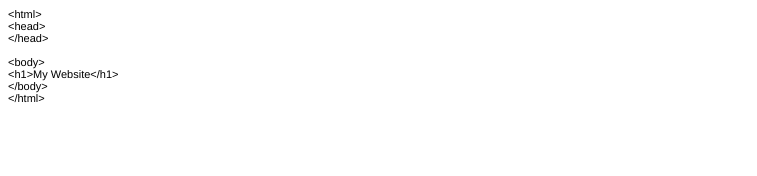
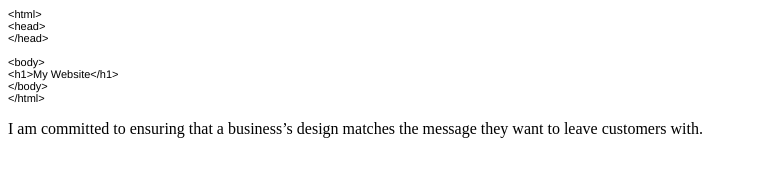
Before and after one commit to ewearmouth/thewebsite, a plain HTML site: page index.html in a window 1280 px wide. Shown: the whole page, without its empty margins (0-757 px from the left). Drawn offline with Linux system fonts and the light colour scheme.

Commit message:
Added short bio

```diff
--- a/index.html
+++ b/index.html
@@ -21,5 +21,6 @@
 <p class="p1">&lt;h1&gt;My Website&lt;/h1&gt;</p>
 <p class="p1">&lt;/body&gt;</p>
 <p class="p1">&lt;/html&gt;<span class="Apple-tab-span">	</span></p>
+  <p>I am committed to ensuring that a business’s design matches the message they want to leave customers with.</p>
 </body>
 </html>
```
